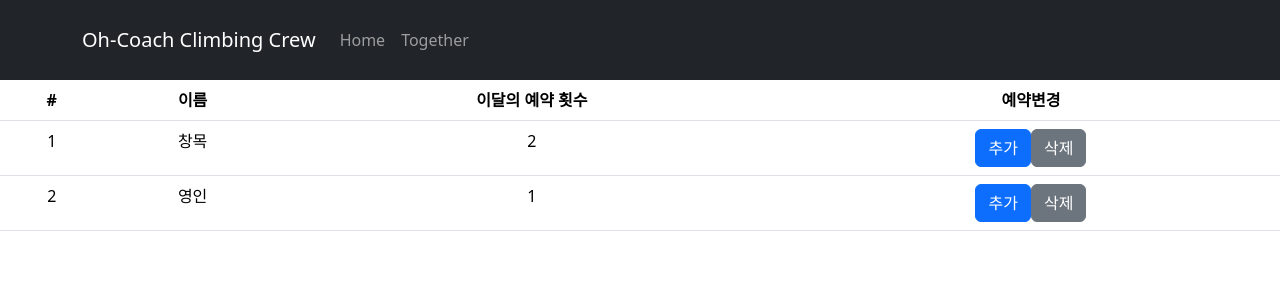
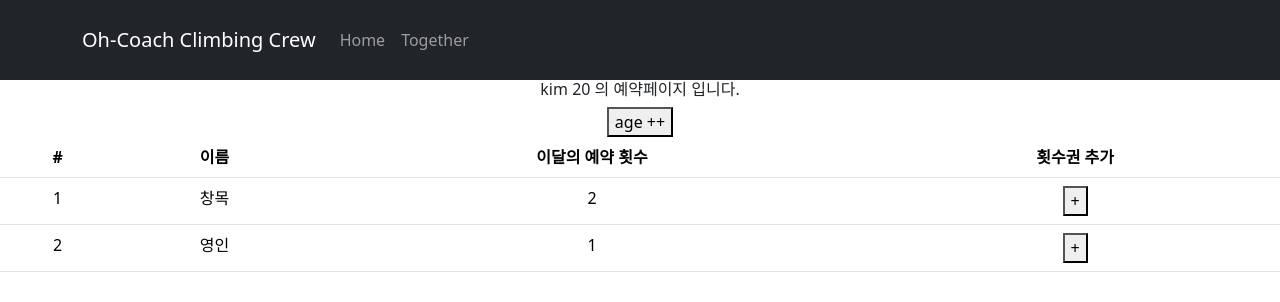
Before and after one commit to Ricardokim94/ClimbingCrew_React, a React (Create React App) app: page /together in a window 1280 px wide. Shown: the top 302 px of the page. Built offline with nearby package versions, Linux system fonts and the light colour scheme.

Commit message:
state 변경방법 및 파일 분할

```diff
--- a/src/App.js
+++ b/src/App.js
@@ -21,7 +21,7 @@ function App() {
           <Navbar.Brand href="/">Oh-Coach Climbing Crew</Navbar.Brand>
           <Nav className="me-auto">
             <Nav.Link onClick={() => navigate('/')}>Home</Nav.Link>
-            <Nav.Link onClick={() => navigate('/detail/0')}>Together</Nav.Link>
+            <Nav.Link onClick={() => navigate('/together')}>Together</Nav.Link>
           </Nav>
         </Container>
       </Navbar>
--- a/src/Pages/Together.js
+++ b/src/Pages/Together.js
@@ -1,20 +1,31 @@
 import { Table } from "react-bootstrap";
-import { useSelector } from "react-redux";
+import { useDispatch, useSelector } from "react-redux";
+import { changeName, increase } from "./../store/userSlice.js";
 
 function Together() {
     // Redux store에서 mem 데이터를 가져옵니다
     let mem = useSelector((state) => state.mem);
+    let state = useSelector((state) => state.user);
     console.log(mem);
+    let dispatch = useDispatch(); //store.js 로 요청보내주는 함수임
 
     return (
         <div>
+
+            <h6> {state.name} {state.age} 의 예약페이지 입니다.</h6>
+
+            <button onClick={()=>{
+                dispatch((increase(100)))
+            }}>age ++
+            </button>
+
             <Table>
                 <thead>
                     <tr>
                         <th>#</th>
                         <th>이름</th>
                         <th>이달의 예약 횟수</th>
-                        <th>예약변경</th>
+                        <th>횟수권 추가</th>
                     </tr>
                 </thead>
                 <tbody>
@@ -24,8 +35,11 @@ function Together() {
                             <td>{mem.name}</td>
                             <td>{mem.count}</td>
                             <td>
-                                <button className="btn btn-primary">추가</button>
-                                <button className="btn btn-secondary">삭제</button>
+                                <button onClick={()=>{
+                                   dispatch(changeName())
+                                }}>+</button>
+                                {/* <button className="btn btn-primary">추가</button>
+                                <button className="btn btn-secondary">삭제</button> */}
                             </td>
                         </tr>
                     ))}
--- a/src/store.js
+++ b/src/store.js
@@ -1,9 +1,7 @@
 import { configureStore, createSlice } from '@reduxjs/toolkit'
+import user from './store/userSlice'
 
-let user = createSlice({     //#useState()역할임.
-    name: 'user',           //state이름
-    initialState: 'kim'    //실제 값
-})
+
 
 let mem = createSlice({
     name: 'mem',
@@ -15,7 +13,7 @@ let mem = createSlice({
 })
 
 
-export default configureStore({ //#등록하는 것이라 생각하면 편함.ㄴ
+export default configureStore({ //#등록하는 것이라 생각하면 편함.
     reducer: {
         user: user.reducer,
         mem : mem.reducer
--- /dev/null
+++ b/src/store/userSlice.js
@@ -0,0 +1,19 @@
+import { createSlice } from '@reduxjs/toolkit'
+
+let user = createSlice({     //#useState()역할임.
+    name: 'user',           //state이름
+    initialState: { name : 'kim', age : 20},    //실제 값
+
+    reducers : {            //Redux의 state 변경하는 법 (수정)
+        changeName(state){                // state 수정해주는 함수만들고
+            state.name = 'park'     // 원할 때 그 함수 실행해달라고 store.js에 요청
+        },
+        increase(state, action){  // +1증가말고도 여러 경우의 수 더할경우 대비하여 파라미터 a생성
+            state.age += action.payload //이경우 payload 입력
+        }
+    }
+})
+
+export let { changeName, increase } = user.actions //만든 함수 export
+
+export default user;
```
